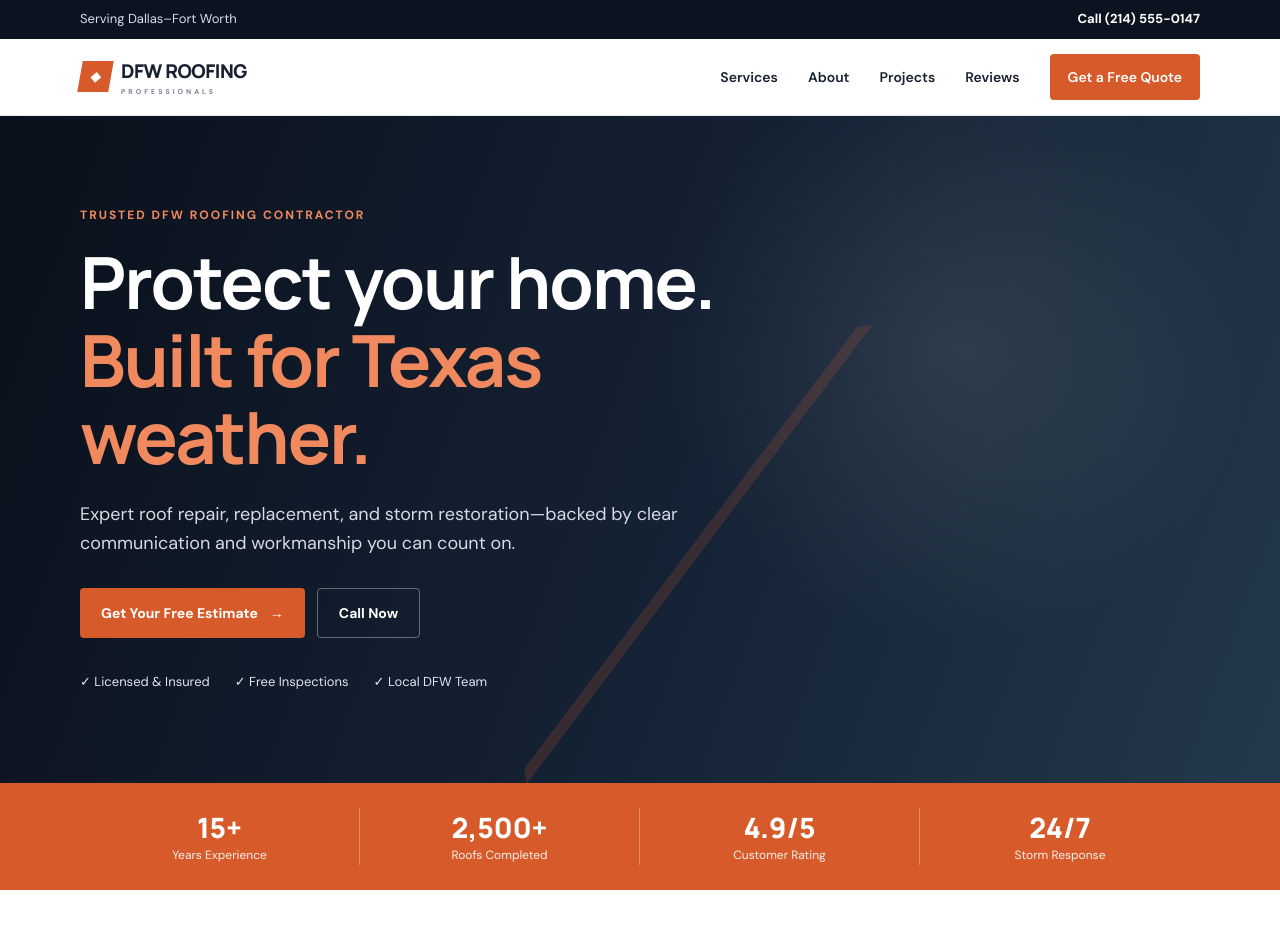
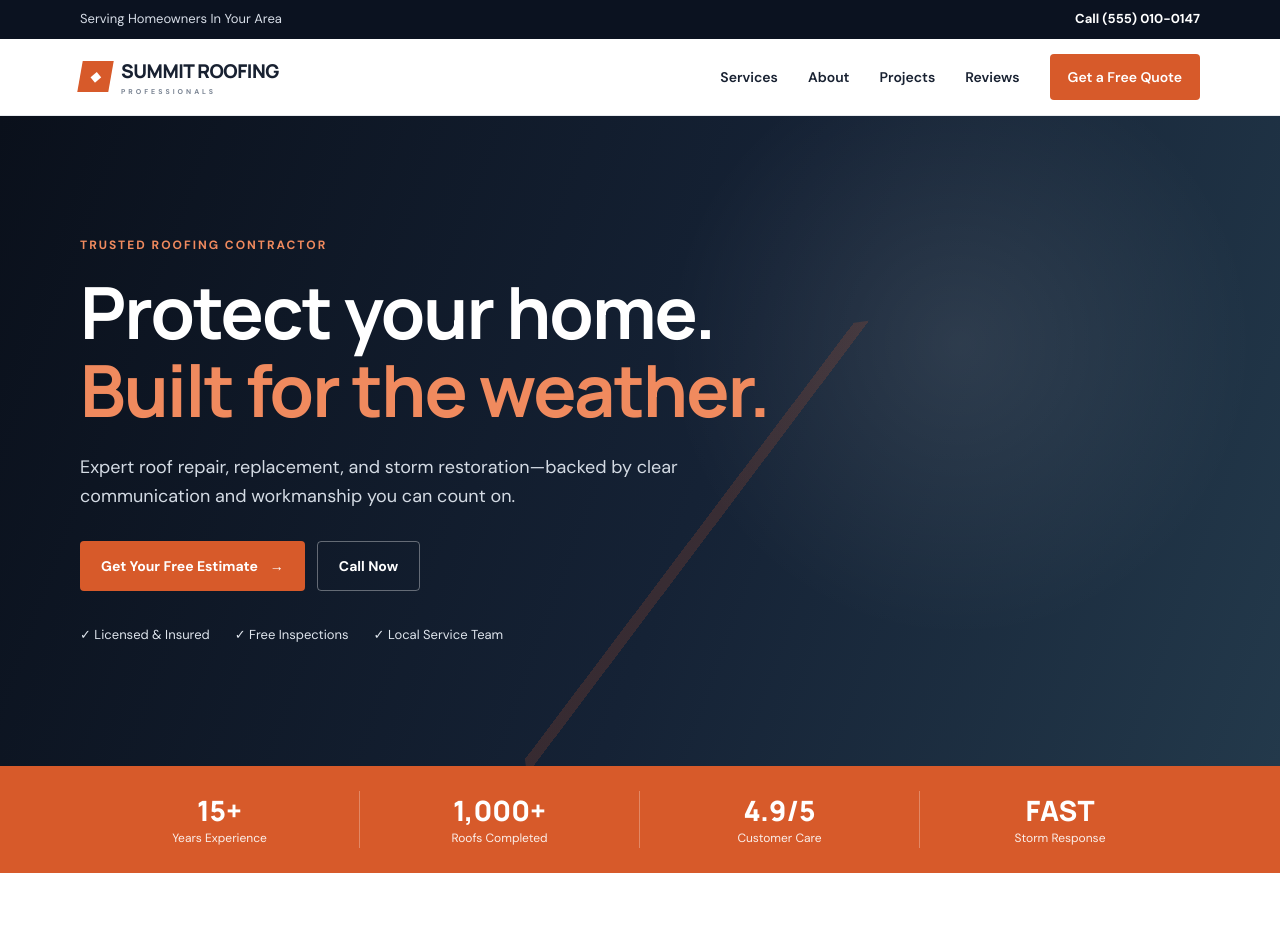
Before and after one commit to grayj9633-code/DFW-Roofing-demo, a plain HTML site: page index.html in a window 1280 px wide. Shown: the top 952 px of the page. Drawn offline with Linux system fonts and the light colour scheme.

Commit message:
Make roofing demo generic and non-client-specific

```diff
--- a/index.html
+++ b/index.html
@@ -3,19 +3,19 @@
 <head>
   <meta charset="UTF-8">
   <meta name="viewport" content="width=device-width, initial-scale=1.0">
-  <meta name="description" content="DFW Roofing Pro provides dependable roof repair, replacement, inspections, and storm damage services across the Dallas-Fort Worth area.">
+  <meta name="description" content="Summit Roofing Co. is a polished roofing website concept for a local contractor. Demo content is intentionally generic and can be customized for any service area.">
   <meta name="theme-color" content="#0b1220">
-  <title>DFW Roofing Pro | Roof Repair & Replacement</title>
+  <title>Summit Roofing Co. | Roofing Contractor Demo</title>
   <link rel="preconnect" href="https://fonts.googleapis.com">
   <link rel="preconnect" href="https://fonts.gstatic.com" crossorigin>
   <link href="https://fonts.googleapis.com/css2?family=DM+Sans:wght@400;500;600;700&family=Manrope:wght@700;800&display=swap" rel="stylesheet">
   <link rel="stylesheet" href="styles.css">
 </head>
 <body>
-  <div class="topbar"><div class="container topbar-inner"><span>Serving Dallas–Fort Worth</span><a href="tel:+12145550147">Call (214) 555-0147</a></div></div>
+  <div class="topbar"><div class="container topbar-inner"><span>Serving Homeowners In Your Area</span><a href="tel:+15550100147">Call (555) 010-0147</a></div></div>
   <header class="header">
     <div class="container nav">
-      <a class="logo" href="#"><span class="logo-mark">◆</span><span>DFW <b>ROOFING</b><small>PROFESSIONALS</small></span></a>
+      <a class="logo" href="#"><span class="logo-mark">◆</span><span>SUMMIT <b>ROOFING</b><small>PROFESSIONALS</small></span></a>
       <button class="menu-toggle" aria-label="Open menu">☰</button>
       <nav class="nav-links"><a href="#services">Services</a><a href="#about">About</a><a href="#projects">Projects</a><a href="#reviews">Reviews</a><a class="nav-cta" href="#quote">Get a Free Quote</a></nav>
     </div>
@@ -25,15 +25,15 @@
     <section class="hero">
       <div class="hero-overlay"></div>
       <div class="container hero-content">
-        <div class="eyebrow">TRUSTED DFW ROOFING CONTRACTOR</div>
-        <h1>Protect your home.<br><span>Built for Texas weather.</span></h1>
+        <div class="eyebrow">TRUSTED ROOFING CONTRACTOR</div>
+        <h1>Protect your home.<br><span>Built for the weather.</span></h1>
         <p>Expert roof repair, replacement, and storm restoration—backed by clear communication and workmanship you can count on.</p>
-        <div class="hero-actions"><a class="btn btn-primary" href="#quote">Get Your Free Estimate <span>→</span></a><a class="btn btn-ghost" href="tel:+12145550147">Call Now</a></div>
-        <div class="trust-row"><span>✓ Licensed & Insured</span><span>✓ Free Inspections</span><span>✓ Local DFW Team</span></div>
+        <div class="hero-actions"><a class="btn btn-primary" href="#quote">Get Your Free Estimate <span>→</span></a><a class="btn btn-ghost" href="tel:+15550100147">Call Now</a></div>
+        <div class="trust-row"><span>✓ Licensed & Insured</span><span>✓ Free Inspections</span><span>✓ Local Service Team</span></div>
       </div>
     </section>
 
-    <section class="stats"><div class="container stats-grid"><div><strong>15+</strong><span>Years Experience</span></div><div><strong>2,500+</strong><span>Roofs Completed</span></div><div><strong>4.9/5</strong><span>Customer Rating</span></div><div><strong>24/7</strong><span>Storm Response</span></div></div></section>
+    <section class="stats"><div class="container stats-grid"><div><strong>15+</strong><span>Years Experience</span></div><div><strong>1,000+</strong><span>Roofs Completed</span></div><div><strong>4.9/5</strong><span>Customer Care</span></div><div><strong>FAST</strong><span>Storm Response</span></div></div></section>
 
     <section id="services" class="section">
       <div class="container">
@@ -48,17 +48,17 @@
     </section>
 
     <section id="about" class="section dark-section">
-      <div class="container split"><div class="roof-visual"><div class="roof-shape"></div><div class="visual-badge"><strong>15+</strong><span>Years serving DFW</span></div></div><div class="split-copy"><div class="eyebrow">WHY DFW ROOFING PRO</div><h2>Local expertise. Straight answers. Quality work.</h2><p>We believe homeowners deserve a roofing company that shows up, explains the work clearly, and treats every property like it matters.</p><ul class="check-list"><li><b>01</b><span><strong>Thorough inspections</strong><br>We identify the real source of the problem—not just the visible symptom.</span></li><li><b>02</b><span><strong>Clear estimates</strong><br>You get straightforward scope and pricing before work begins.</span></li><li><b>03</b><span><strong>Clean job sites</strong><br>Our crews protect your property and leave the area clean when we're done.</span></li></ul></div></div>
+      <div class="container split"><div class="roof-visual"><div class="roof-shape"></div><div class="visual-badge"><strong>15+</strong><span>Years serving homeowners</span></div></div><div class="split-copy"><div class="eyebrow">WHY SUMMIT ROOFING</div><h2>Local expertise. Straight answers. Quality work.</h2><p>We believe homeowners deserve a roofing company that shows up, explains the work clearly, and treats every property like it matters.</p><ul class="check-list"><li><b>01</b><span><strong>Thorough inspections</strong><br>We identify the real source of the problem—not just the visible symptom.</span></li><li><b>02</b><span><strong>Clear estimates</strong><br>You get straightforward scope and pricing before work begins.</span></li><li><b>03</b><span><strong>Clean job sites</strong><br>Our crews protect your property and leave the area clean when we're done.</span></li></ul></div></div>
     </section>
 
-    <section id="projects" class="section projects"><div class="container"><div class="section-head"><div><div class="eyebrow dark">RECENT WORK</div><h2>Roofing work that speaks for itself.</h2></div><p>Every project is completed with attention to detail and built to handle the next Texas storm.</p></div><div class="project-grid"><div class="project p1"><span>Full Replacement</span><strong>Frisco, TX</strong></div><div class="project p2"><span>Storm Restoration</span><strong>Plano, TX</strong></div><div class="project p3"><span>Roof Repair</span><strong>McKinney, TX</strong></div></div></div></section>
+    <section id="projects" class="section projects"><div class="container"><div class="section-head"><div><div class="eyebrow dark">RECENT WORK</div><h2>Roofing work that speaks for itself.</h2></div><p>Every project is completed with attention to detail and built to handle the next Texas storm.</p></div><div class="project-grid"><div class="project p1"><span>Full Replacement</span><strong>Your Area</strong></div><div class="project p2"><span>Storm Restoration</span><strong>Your Area</strong></div><div class="project p3"><span>Roof Repair</span><strong>Your Area</strong></div></div></div></section>
 
-    <section id="reviews" class="section review-section"><div class="container"><div class="eyebrow dark">HOMEOWNER REVIEWS</div><h2>People notice the difference.</h2><div class="reviews"><blockquote><div class="stars">★★★★★</div><p>“They found a leak another company missed, explained everything, and had it repaired quickly. The whole experience was easy.”</p><footer><strong>Michael R.</strong><span>Plano, TX</span></footer></blockquote><blockquote><div class="stars">★★★★★</div><p>“Professional from the first inspection to the final cleanup. Our new roof looks incredible and the crew was respectful of our home.”</p><footer><strong>Sarah T.</strong><span>Frisco, TX</span></footer></blockquote><blockquote><div class="stars">★★★★★</div><p>“After the hailstorm, they handled the inspection and restoration process without making it complicated. Highly responsive team.”</p><footer><strong>James W.</strong><span>McKinney, TX</span></footer></blockquote></div></div></section>
+    <section id="reviews" class="section review-section"><div class="container"><div class="eyebrow dark">HOMEOWNER REVIEWS</div><h2>People notice the difference.</h2><div class="reviews"><blockquote><div class="stars">★★★★★</div><p>“They found a leak another company missed, explained everything, and had it repaired quickly. The whole experience was easy.”</p><footer><strong>Michael R.</strong><span>Your Area</span></footer></blockquote><blockquote><div class="stars">★★★★★</div><p>“Professional from the first inspection to the final cleanup. Our new roof looks incredible and the crew was respectful of our home.”</p><footer><strong>Sarah T.</strong><span>Your Area</span></footer></blockquote><blockquote><div class="stars">★★★★★</div><p>“After the hailstorm, they handled the inspection and restoration process without making it complicated. Highly responsive team.”</p><footer><strong>James W.</strong><span>Your Area</span></footer></blockquote></div></div></section>
 
-    <section id="quote" class="quote-section"><div class="container quote-wrap"><div class="quote-copy"><div class="eyebrow">START WITH A FREE INSPECTION</div><h2>Let's take a look at your roof.</h2><p>Tell us a little about your project and we'll get back to you to schedule your free inspection.</p><div class="contact-line"><span>☎</span><div><small>Prefer to talk?</small><a href="tel:+12145550147">(214) 555-0147</a></div></div></div><form id="quoteForm" class="quote-form"><label>Name<input name="name" required placeholder="Your name"></label><label>Phone<input name="phone" required type="tel" placeholder="(214) 555-0147"></label><label>Email<input name="email" type="email" placeholder="you@example.com"></label><label>What do you need?<select name="service"><option>Roof inspection</option><option>Roof repair</option><option>Roof replacement</option><option>Storm damage</option></select></label><button class="btn btn-primary" type="submit">Request My Free Estimate →</button><small class="form-note" id="formNote">No obligation. We'll contact you to schedule a time.</small></form></div></section>
+    <section id="quote" class="quote-section"><div class="container quote-wrap"><div class="quote-copy"><div class="eyebrow">START WITH A FREE INSPECTION</div><h2>Let's take a look at your roof.</h2><p>Tell us a little about your project and we'll get back to you to schedule your free inspection.</p><div class="contact-line"><span>☎</span><div><small>Prefer to talk?</small><a href="tel:+15550100147">(214) 555-0147</a></div></div></div><form id="quoteForm" class="quote-form"><label>Name<input name="name" required placeholder="Your name"></label><label>Phone<input name="phone" required type="tel" placeholder="(555) 010-0147"></label><label>Email<input name="email" type="email" placeholder="you@example.com"></label><label>What do you need?<select name="service"><option>Roof inspection</option><option>Roof repair</option><option>Roof replacement</option><option>Storm damage</option></select></label><button class="btn btn-primary" type="submit">Request My Free Estimate →</button><small class="form-note" id="formNote">No obligation. We'll contact you to schedule a time.</small></form></div></section>
   </main>
 
-  <footer class="footer"><div class="container footer-grid"><div><a class="logo light" href="#"><span class="logo-mark">◆</span><span>DFW <b>ROOFING</b><small>PROFESSIONALS</small></span></a><p>Reliable roofing for Dallas–Fort Worth homeowners.</p></div><div><h4>Services</h4><a href="#services">Roof Repair</a><a href="#services">Roof Replacement</a><a href="#services">Storm Damage</a><a href="#services">Inspections</a></div><div><h4>Contact</h4><a href="tel:+12145550147">(214) 555-0147</a><a href="mailto:hello@dfwroofingpro.com">hello@dfwroofingpro.com</a><span>Dallas–Fort Worth, TX</span></div></div><div class="container copyright">© 2026 DFW Roofing Pro. Demo website for presentation purposes.</div></footer>
+  <footer class="footer"><div class="container footer-grid"><div><a class="logo light" href="#"><span class="logo-mark">◆</span><span>SUMMIT <b>ROOFING</b><small>PROFESSIONALS</small></span></a><p>Reliable roofing for homeowners in your area.</p></div><div><h4>Services</h4><a href="#services">Roof Repair</a><a href="#services">Roof Replacement</a><a href="#services">Storm Damage</a><a href="#services">Inspections</a></div><div><h4>Contact</h4><a href="tel:+15550100147">(214) 555-0147</a><a href="mailto:hello@summitroofing.example.com">hello@summitroofing.example.com</a><span>Your Service Area</span></div></div><div class="container copyright">© 2026 Summit Roofing Co. Concept website for presentation purposes only.</div></footer>
   <script src="script.js"></script>
 </body>
 </html>
```
